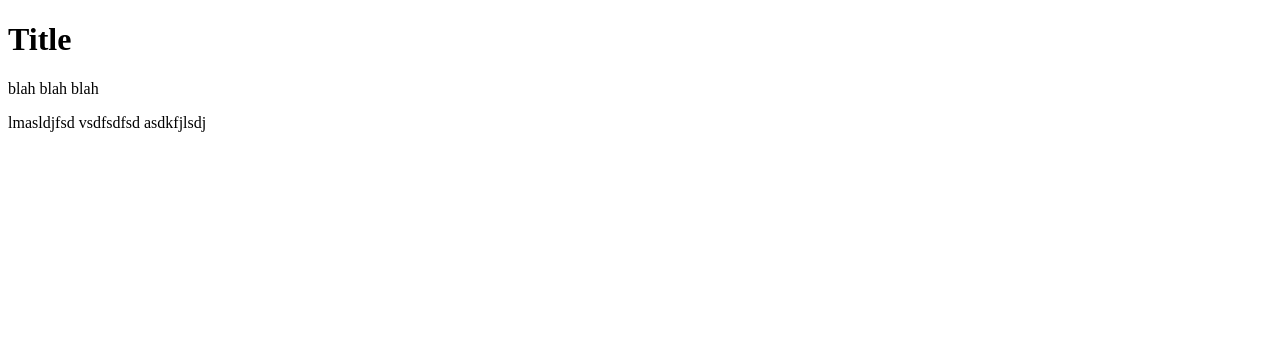
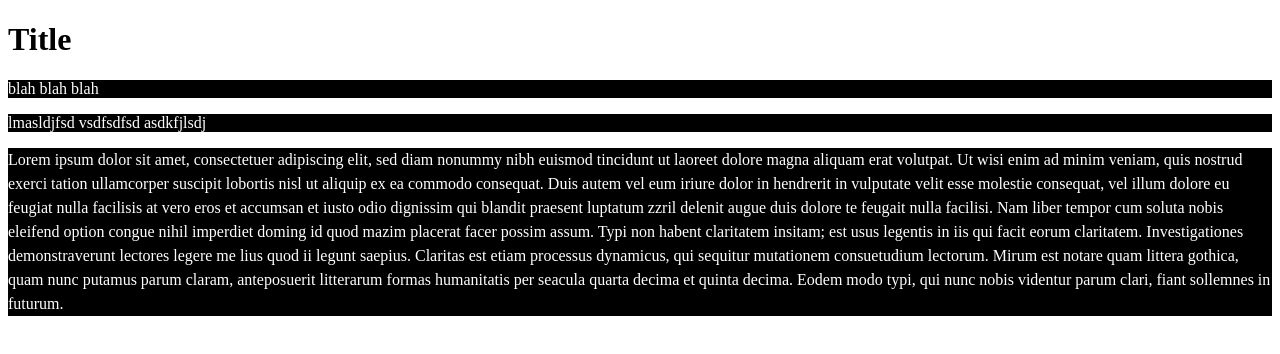
Before and after one commit to pluk74/pluk74.github.io, a plain HTML site: page index.html in a window 1280 px wide. Drawn offline with Linux system fonts and the light colour scheme.

Commit message:
modified css script file

```diff
--- a/index.html
+++ b/index.html
@@ -9,6 +9,26 @@
     <h1>Title</h1>
     <p>blah blah blah</p>
     <p>lmasldjfsd vsdfsdfsd  asdkfjlsdj</p>
+    <p class = "main">Lorem ipsum dolor sit amet, consectetuer adipiscing elit,
+    sed diam nonummy nibh euismod tincidunt ut laoreet dolore
+    magna aliquam erat volutpat. Ut wisi enim ad minim veniam,
+    quis nostrud exerci tation ullamcorper suscipit lobortis nisl
+    ut aliquip ex ea commodo consequat. Duis autem vel eum iriure
+    dolor in hendrerit in vulputate velit esse molestie consequat,
+    vel illum dolore eu feugiat nulla facilisis at vero eros et
+    accumsan et iusto odio dignissim qui blandit praesent luptatum
+    zzril delenit augue duis dolore te feugait nulla facilisi.
+    Nam liber tempor cum soluta nobis eleifend option congue
+    nihil imperdiet doming id quod mazim placerat facer possim
+    assum. Typi non habent claritatem insitam; est usus legentis
+    in iis qui facit eorum claritatem. Investigationes
+    demonstraverunt lectores legere me lius quod ii legunt saepius.
+    Claritas est etiam processus dynamicus, qui sequitur mutationem
+    consuetudium lectorum. Mirum est notare quam littera gothica,
+    quam nunc putamus parum claram, anteposuerit litterarum formas
+    humanitatis per seacula quarta decima et quinta decima. Eodem
+    modo typi, qui nunc nobis videntur parum clari, fiant sollemnes
+    in futurum.</p>
 </body>
 
 </html>
--- a/style.css
+++ b/style.css
@@ -0,0 +1,8 @@
+p {
+    color: white;
+    background-color: black;
+}
+
+.main {
+    line-height: 1.5;
+}
```
